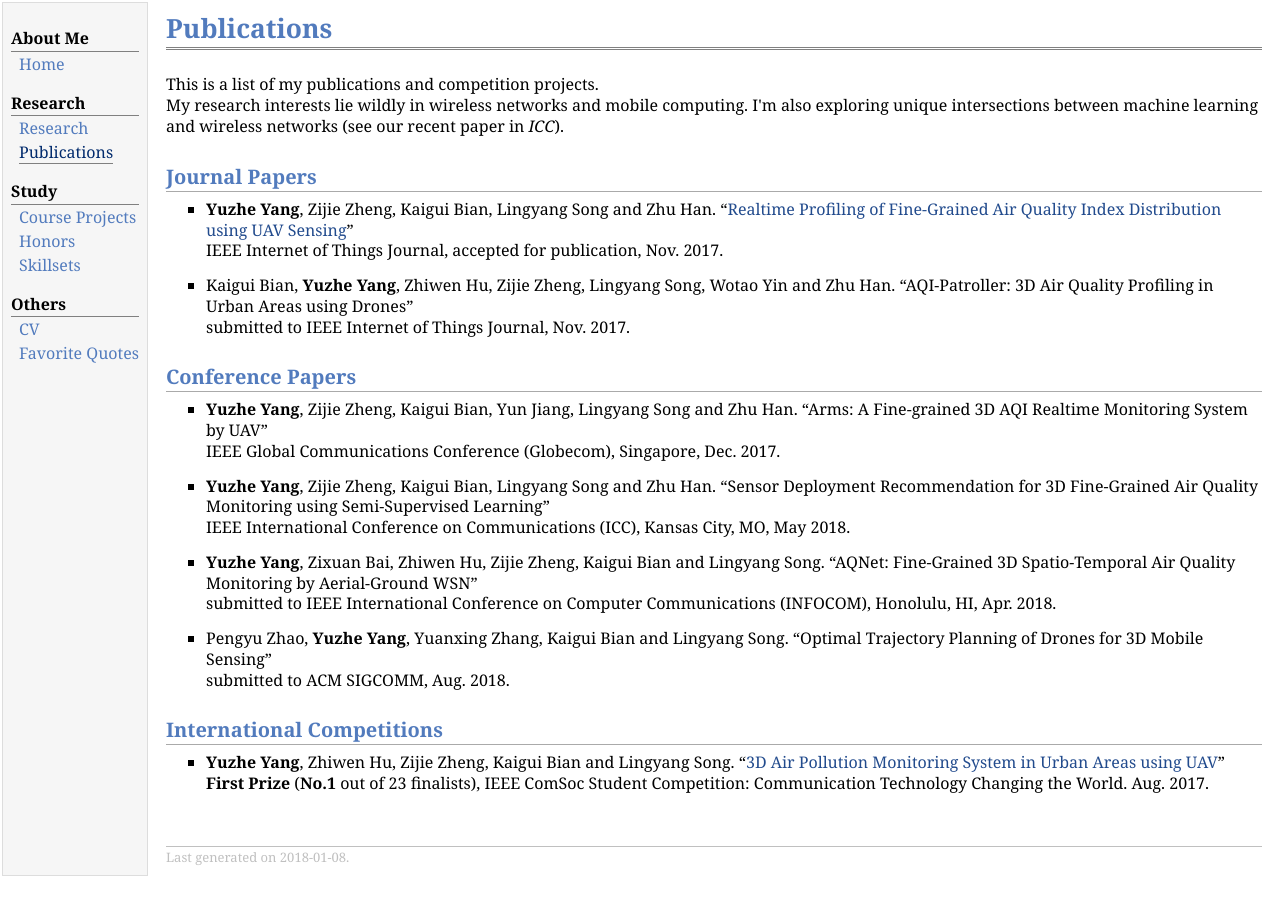
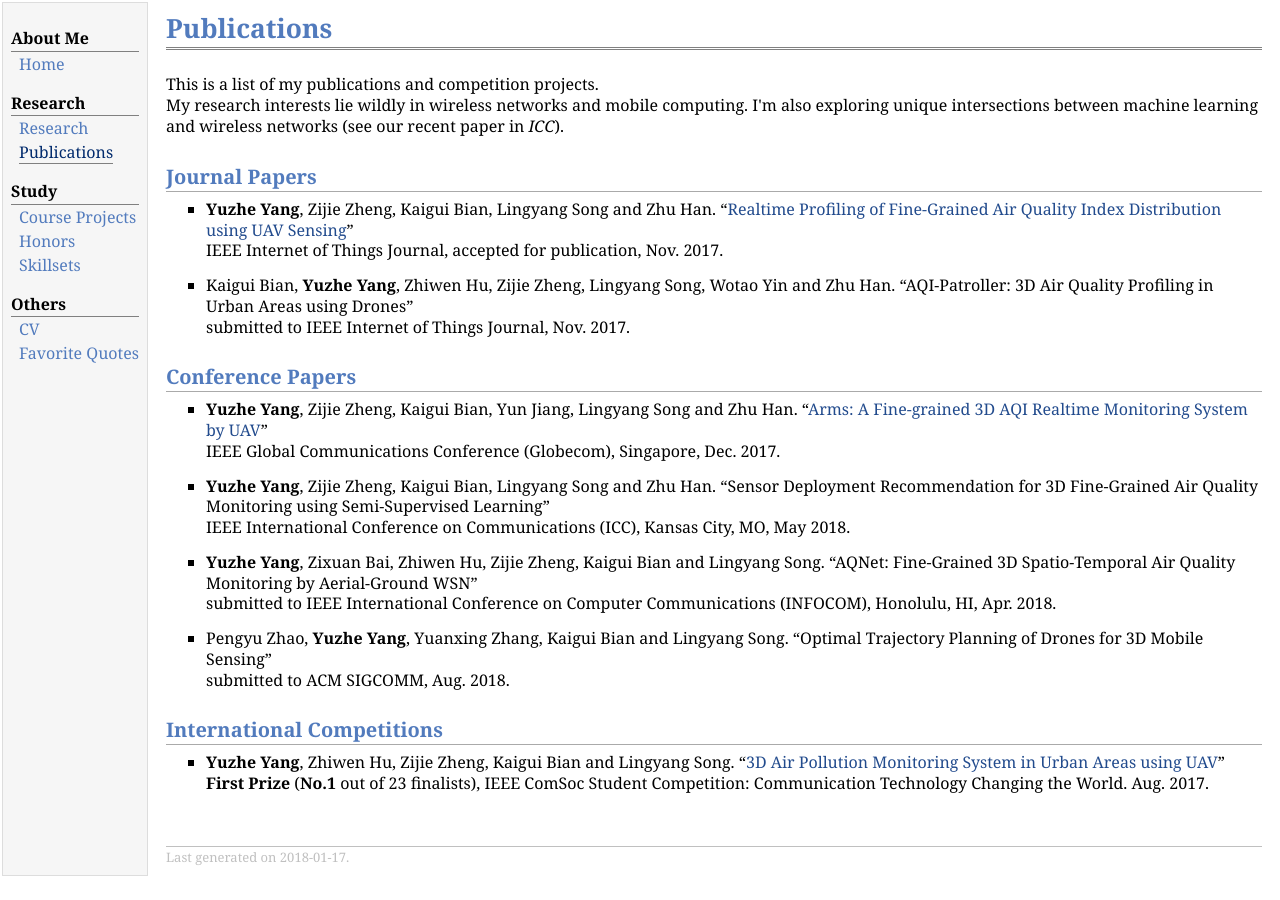
Before and after one commit to YyzHarry/Personal-Website, a Jekyll site: the page publications.html, which Jekyll copies as it is, in a window 1280 px wide. Built offline with Jekyll 4.4.1, drawn with Linux system fonts in a browser that asks for light colours.

Commit message:
Update publications.html

```diff
--- a/publications.html
+++ b/publications.html
@@ -45,7 +45,7 @@ submitted to IEEE Internet of Things Journal, Nov. 2017.</p>
 </ul>
 <h2>Conference Papers</h2>
 <ul>
-<li><p><b>Yuzhe Yang</b>, Zijie Zheng, Kaigui Bian, Yun Jiang, Lingyang Song and Zhu Han. &ldquo;Arms: A Fine-grained 3D AQI Realtime Monitoring System by UAV&rdquo; <br />
+<li><p><b>Yuzhe Yang</b>, Zijie Zheng, Kaigui Bian, Yun Jiang, Lingyang Song and Zhu Han. &ldquo;<a href="http://ieeexplore.ieee.org/document/8253968/">Arms: A Fine-grained 3D AQI Realtime Monitoring System by UAV</a>&rdquo; <br />
 IEEE Global Communications Conference (Globecom), Singapore, Dec. 2017.</p>
 </li>
 </ul>
@@ -72,7 +72,7 @@ submitted to ACM SIGCOMM, Aug. 2018.</p>
 </ul>
 <div id="footer">
 <div id="footer-text">
-Last generated on 2018-01-08.
+Last generated on 2018-01-17.
 </div>
 </div>
 </td>
```
